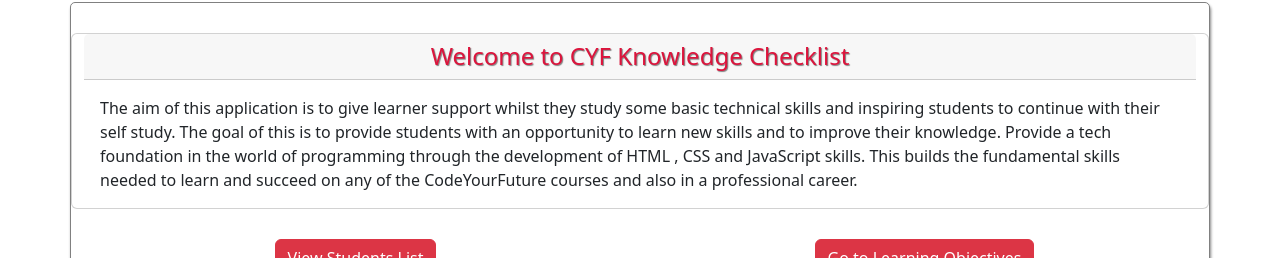
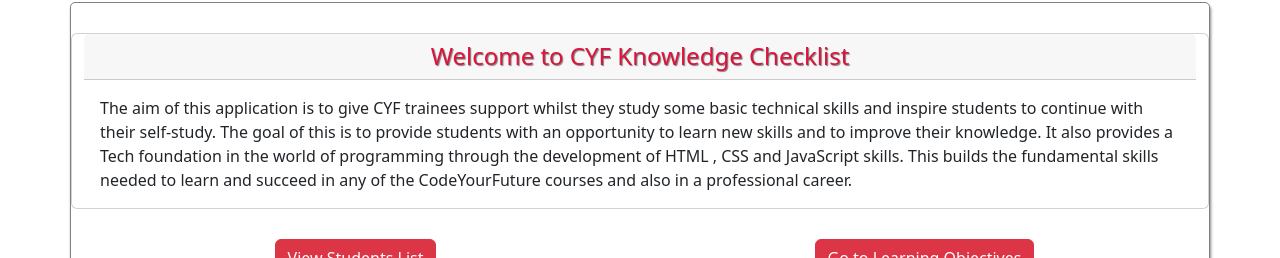
Before and after one commit to kawaMANMI/wm4_3_Final_Project, a React (Create React App) app in the folder client/: page /landingpagementor in a window 1280 px wide. Shown: the part 113-371 px from the top of the page. Built offline with nearby package versions, Linux system fonts and the light colour scheme.

Commit message:
improve texts on mentor & about pages

```diff
--- a/client/src/pages/About.js
+++ b/client/src/pages/About.js
@@ -26,7 +26,7 @@ function About({ myClassDarkMode }) {
 				help students keep track of their progress and improve their
 				understanding of the material covered in the course. It was developed by
 				the <span style={{ color: "red" }}>DevDreamer</span> group as the final
-				project in the WM4 course in 2023.
+				project in the WM4 Cohort in 2023.
 			</p>
 
 			<motion.div
--- a/client/src/pages/AddNewObjective.js
+++ b/client/src/pages/AddNewObjective.js
@@ -118,7 +118,7 @@ function AddNewObjective({
 					type="submit"
 					style={{ marginBottom: "1em", width: "15em" }}
 				>
-					Submit Objective
+					Submit New Objective
 				</Button>
 			</Form>
 		</Container>
--- a/client/src/pages/LandingPageMentor.js
+++ b/client/src/pages/LandingPageMentor.js
@@ -35,15 +35,15 @@ function LandingPageMentor({ myClassDarkMode }) {
 							Welcome to CYF Knowledge Checklist
 						</Card.Header>
 						<Card.Body>
-							The aim of this application is to give learner support whilst they
-							study some basic technical skills and inspiring students to
-							continue with their self study. The goal of this is to provide
+							The aim of this application is to give CYF trainees support whilst
+							they study some basic technical skills and inspire students to
+							continue with their self-study. The goal of this is to provide
 							students with an opportunity to learn new skills and to improve
-							their knowledge. Provide a tech foundation in the world of
-							programming through the development of HTML , CSS and JavaScript
-							skills. This builds the fundamental skills needed to learn and
-							succeed on any of the CodeYourFuture courses and also in a
-							professional career.
+							their knowledge. It also provides a Tech foundation in the world
+							of programming through the development of HTML , CSS and
+							JavaScript skills. This builds the fundamental skills needed to
+							learn and succeed in any of the CodeYourFuture courses and also in
+							a professional career.
 						</Card.Body>
 					</Card>
 				</Row>
--- a/client/src/pages/LearningObjective.js
+++ b/client/src/pages/LearningObjective.js
@@ -68,7 +68,7 @@ function LearningObjective({ myClassDarkMode }) {
 							className="btn btn-danger"
 							onClick={toggleVisibility}
 						>
-							Add Objective
+							Add New Objective
 						</Button>
 					</div>
 
```
